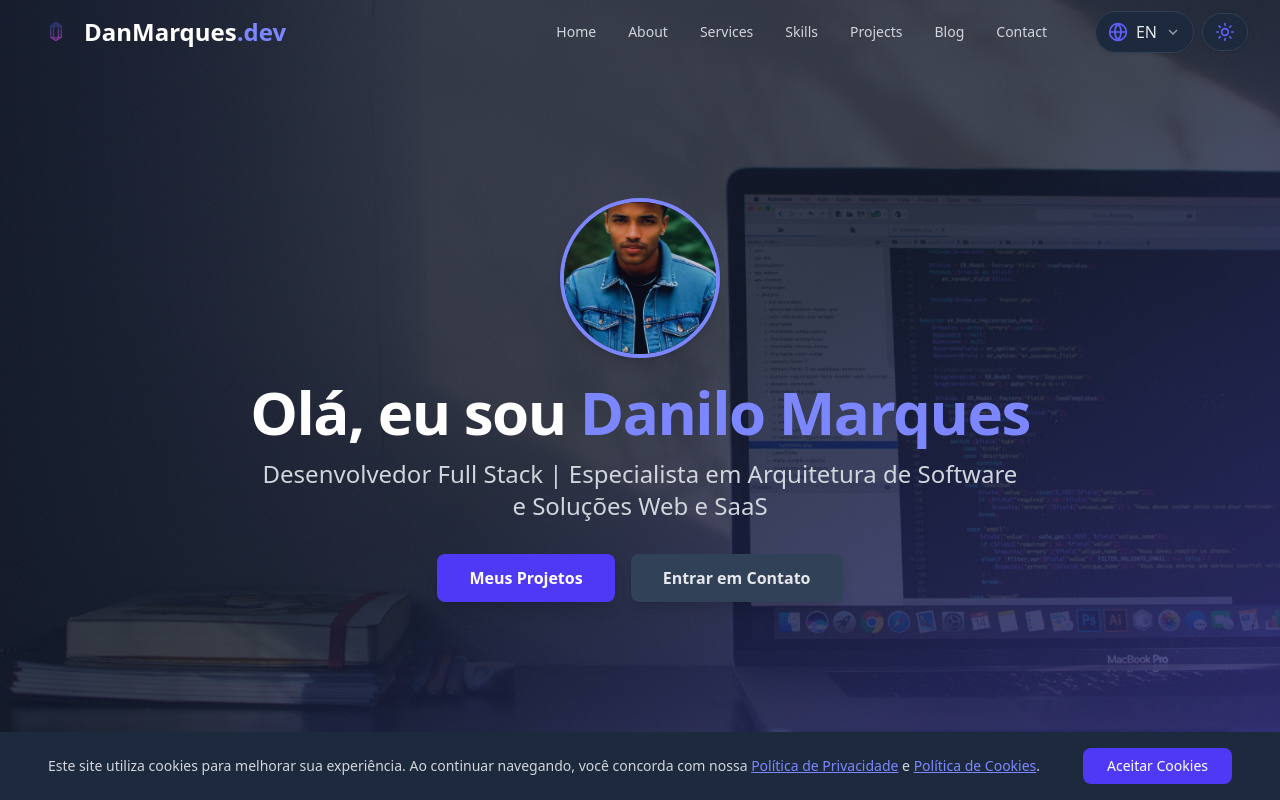
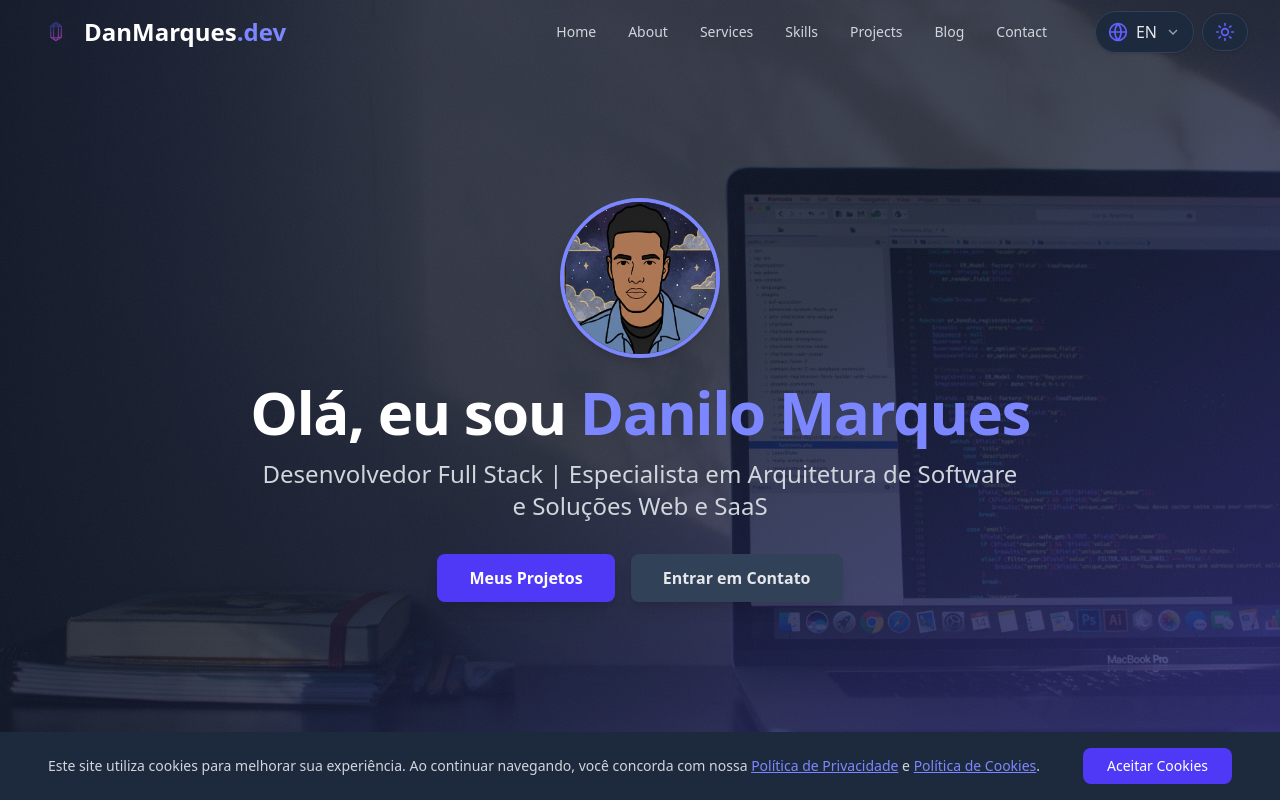
Before and after one commit to danmarquees/danmarquees-portfolio, a React (Vite) app: page / in a window 1280 px wide. Shown: the top 800 px of the page. Built offline with nearby package versions, Linux system fonts and the light colour scheme; no server answers.

Commit message:
update: Atualização da foto de perfil de apresentação

```diff
--- a/src/components/HeroSection.jsx
+++ b/src/components/HeroSection.jsx
@@ -24,7 +24,7 @@ const HeroSection = () => {
 
       <div className="relative z-10 p-4">
         <img
-          src="/profile_1.jpg"
+          src="/profile_2.jpg"
           alt="Danilo Marques"
           className="w-40 h-40 rounded-full mx-auto mb-6 border-4 border-indigo-400 shadow-lg"
           loading="lazy"
```
Also changed, not shown: public/profile_2.jpg (added), public/profile_2.png (added), src/components/AboutSection.jsx (line endings or trailing spaces).
